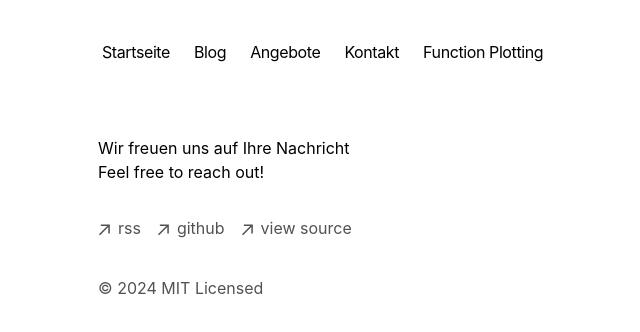
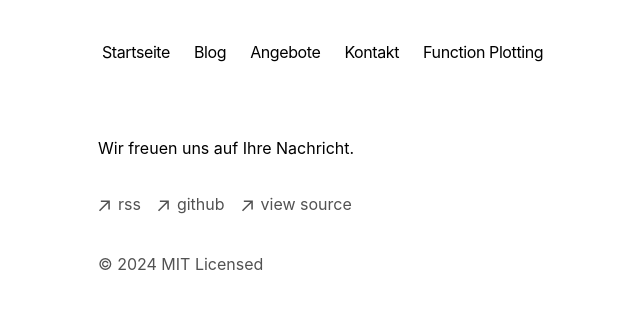
Before and after one commit to a-machine-intelligence-company/amic-portfolio, a Next.js app: page /Contact in a window 1280 px wide. Shown: the top 332 px of the page, without its empty margins (254-894 px from the left). Built offline with nearby package versions, Linux system fonts and the light colour scheme.

Commit message:
Fix punctuation in Contact page header and remove placeholder text

```diff
--- a/app/Contact/page.tsx
+++ b/app/Contact/page.tsx
@@ -3,8 +3,8 @@ import React from 'react';
 const Contact: React.FC = () => {
   return (
     <div>
-      <h1>Wir freuen uns auf Ihre Nachricht</h1>
-      <p>Feel free to reach out!</p>
+      <h1>Wir freuen uns auf Ihre Nachricht.</h1>
+      <p></p>
       {/* You can add a form or more content here */}
     </div>
   );
```
